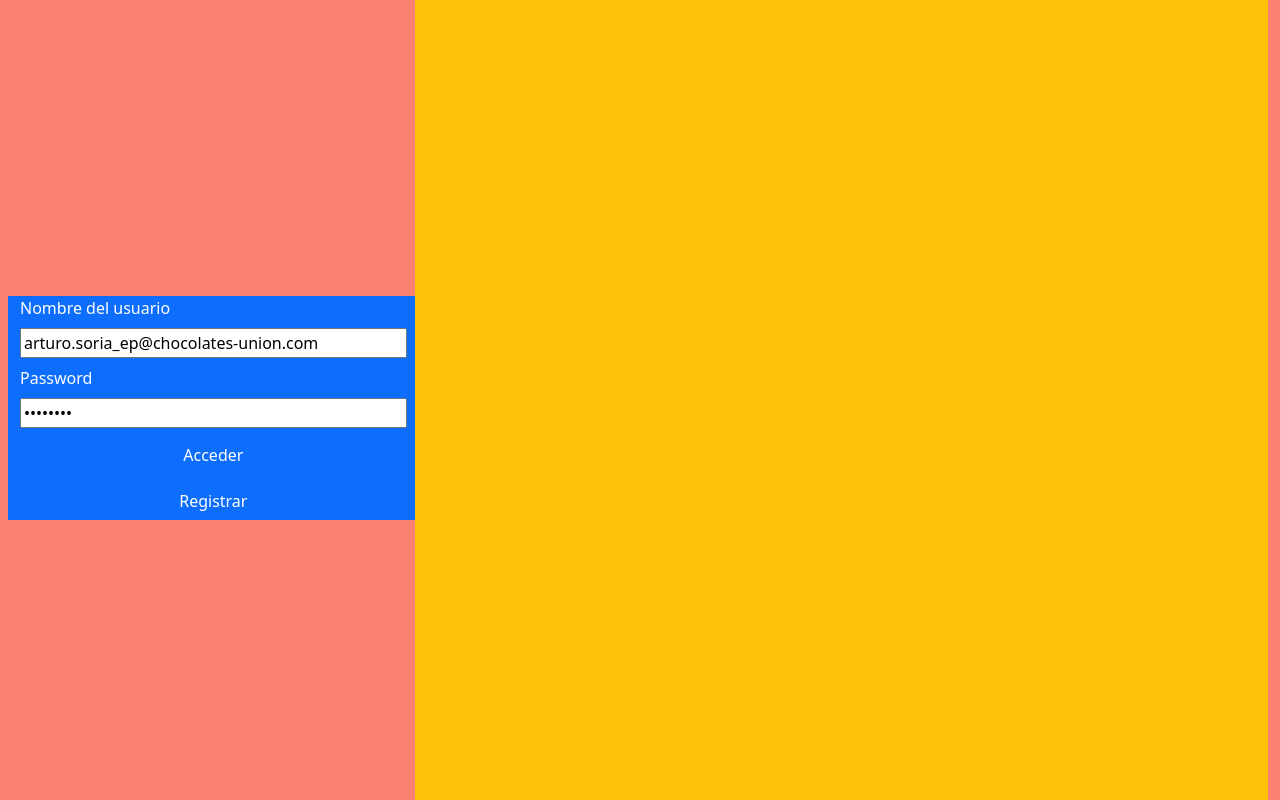
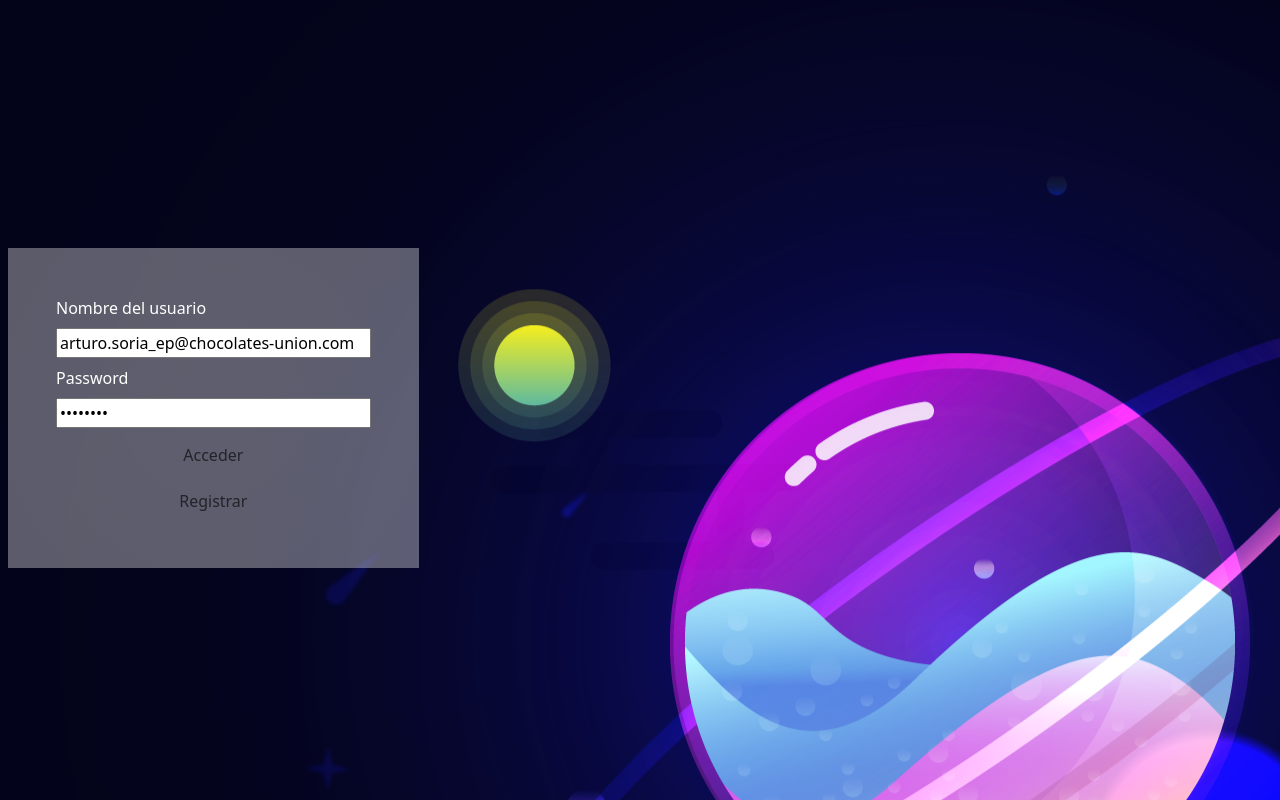
Before and after one commit to yehoshuazuniga/Bill_maker, a PHP site: page / in a window 1280 px wide. Run offline with PHP 8.4, Linux system fonts and the light colour scheme.

Commit message:
se añadio diseño

```diff
--- a/clientes.php
+++ b/clientes.php
@@ -1,9 +1,9 @@
 <?php require './php/appElementos.php';
 app::llamarLayout('header');
 ?>
-<section class="row bg-primary section_altoMinimo ">
+<section class="row">
     <h2 class=" text-center"> Clientes</h2>
-    <div class="col row h-100 p-0 m-0 ">
+    <div class="col row h-100 p-0 m-0 contenedor_vistas">
         <aside class="col col-lg-auto pe-4 col-12 " id="funcionesPagina">
             <ul class="nav d-flex flex-lg-column flex-row justify-content-around pe-md-5 pe-0 position-sticky desplaSticky ">
                 <li class="mb-lg-5 mb-0 btn listarClientes" id="panelLista">
@@ -15,7 +15,7 @@ app::llamarLayout('header');
             </ul>
         </aside>
         <!-- esta es la pestñana que aparecera cuando se registra un nuevo cliente -->
-        <div class="col-12 col-md bg-info ">
+        <div class="col-12 col-md ">
             <div id="registrar-vista" class="d-flex flex-column d-none gap-2 pb-5 pt-4">
                 <label for="dni">CIF</label>
                 <input class="form-control" type="text" name="dni" id="dni1" placeholder="G12345678">
--- a/css/mi_estilo/miFooter.css
+++ b/css/mi_estilo/miFooter.css
@@ -5,7 +5,7 @@
 
 .site-footer {
     background-color: #26272b;
-    padding: 45px 0 20px;
+    padding: px 0 20px;
     font-size: 15px;
     line-height: 24px;
     color: #737373;
--- a/css/mi_estilo/misestilos.css
+++ b/css/mi_estilo/misestilos.css
@@ -1,5 +1,12 @@
             body {
-    background: salmon;
+                background-color: rgb(8, 23, 62);
+                background-image: -moz-linear-gradient(29deg, rgba(8, 23, 62, 0.9808298319327731) 37%, rgba(132, 4, 145, 0.4458158263305322) 74%);
+                background-image: -webkit-linear-gradient(29deg, rgba(8, 23, 62, 0.9808298319327731) 37%, rgba(132, 4, 145, 0.4458158263305322) 74%);
+                background-image: linear-gradient(29deg, rgba(8, 23, 62, 0.9808298319327731) 37%, rgba(132, 4, 145, 0.4458158263305322) 74%);
+                filter: progid: DXImageTransform.Microsoft.gradient(startColorstr="#08173e", endColorstr="#840491", GradientType=1);
+                object-fit: fill;
+                background-repeat: no-repeat;
+                background-attachment: scroll;
                 color: white;
             }
 
@@ -15,12 +22,10 @@ header {
             }
 
             main {
-    background: yellowgreen;
                 padding: 20px 0;
             }
 
             aside {
-    background: turquoise;
                 padding: 20px 0;
             }
 
@@ -136,10 +141,6 @@ footer {
                 z-index: 1;
             }
 
-.botonSticky {
-    bottom: -100px;
-}
-
             .desplaSticky {
                 top: 100px;
                 position: fixed;
@@ -154,3 +155,43 @@ footer {
                 max-height: 300px;
                 overflow-y: auto;
             }
+
+            .botonSticky {
+                bottom: -110px;
+                transition: bottom .5s;
+            }
+
+            .botonSticky:hover {
+                bottom: 0;
+            }
+
+            @media (max-width: 1000px) {
+                .botonSticky {
+                    bottom: -155px;
+                }
+            }
+
+            @media (max-width: 750px) {
+                .botonSticky {
+                    bottom: -175px;
+                }
+            }
+
+            .contenedor_vistas {
+                background: rgba(255, 255, 255, 0.6);
+                background: radial-gradient(circle, rgba(255, 255, 255, 0.36) 0%, rgba(255, 255, 255, 0.35) 100%);
+            }
+
+            .contenedorInicio {
+                background-image: url('../../src/img/planet.png');
+                background-attachment: initial;
+                background-repeat: no-repeat;
+                background-position-x: 50%;
+                background-position-y: 12%;
+            }
+
+            @media (min-width: 760px) {
+                .contenedorInicio {
+                    background-position-x: 25%;
+                }
+            }
--- a/facturas.php
+++ b/facturas.php
@@ -1,9 +1,9 @@
 <?php require './php/appElementos.php';
 app::llamarLayout('header');
 ?>
-<section class="row bg-primary">
+<section class="row   fondo_section  fondo_section">
     <h2 class=" text-center"> Facturas</h2>
-    <div class="col row h-100 p-0 m-0 ">
+    <div class="col row h-100 p-0 m-0 contenedor_vistas">
         <aside class="col col-lg-auto pe-4 col-12 " id="funcionesPagina">
             <ul class="nav d-flex flex-lg-column flex-row justify-content-around pe-md-5 pe-0 position-sticky desplaSticky">
                 <li class="mb-lg-5 mb-0 btn listarClientes" id="panelLista">
@@ -15,7 +15,7 @@ app::llamarLayout('header');
             </ul>
         </aside>
         <!-- esta es la pestñana que aparecera cuando se registra un nuevo cliente -->
-        <div class="col-md bg-info    ">
+        <div class="col-md     ">
             <div id="registrar-vista" class="d-flex flex-column flex-md-row gap-2 pb-3 pt-4 align-items-start d-none row ">
                 <div class="col-12 col-md-2">
                     <label for="doc-dni-registrar">CIF / NIF de cliente</label>
--- a/index.php
+++ b/index.php
@@ -1,8 +1,7 @@
-
 <?php
-    include './php/seguridad/elPuertasYelCoyote.php';
-    session_start();
-    PuertasYcoyote::seccionDesignada();
+include './php/seguridad/elPuertasYelCoyote.php';
+session_start();
+PuertasYcoyote::seccionDesignada();
 ?>
 <!DOCTYPE html>
 <html lang="en">
@@ -18,25 +17,25 @@
 </head>
 
 <body>
-    <div class="container-fluid">
-        <section class="row pt-5 pt-md-0
+    <div class="container-fluid contenedorInicio">
+        <section class="row   fondo_sectionpt-5 pt-md-0
                                 justify-content-center
                                 vh-100">
             <div class="col-auto col-md-4
                         pd-md-5 p-0 row
                         ">
-                <div class="registro_formulario col d-grid  mx-2  mt-3 gap-2 mb-0  align-self-start align-self-md-center bg-primary" id="registro_formulario">
+                <div class="registro_formulario col d-grid  mx-2  mt-3 gap-2 mb-0  align-self-start align-self-md-center contenedor_vistas p-5" id="registro_formulario">
                     <label for="usuario_nick">Nombre del usuario</label>
                     <input type="text" id="usuario_nick" name="usuario_np" placeholder="ejemplo: Mi_usuario@email.org" value="arturo.soria_ep@chocolates-union.com">
                     <label for="usuario_password">Password</label>
                     <input type="password" id="usuario_password" name="usuario_np" autocomplete="on" value="password">
-                    <button name="boton_envio" id="envio" class="btn btn-primary"> Acceder</button>
-                    <button name="boton_registro" id="registro" class="btn btn-primary" data-bs-toggle="modal" data-bs-target="#modal-registro">Registrar</button>
+                    <button name="boton_envio" id="envio" class="btn "> Acceder</button>
+                    <button name="boton_registro" id="registro" class="btn " data-bs-toggle="modal" data-bs-target="#modal-registro">Registrar</button>
                     <!-- creacion del modal que contiene el formaulario de registro
                             solo sera visible cuando se de al boton de registrarse
 
                             -->
-                    <div class="modal fade" id="modal-registro" tabindex="-1" aria-hidden="true"  data-bs-backdrop="static">
+                    <div class="modal fade" id="modal-registro" tabindex="-1" aria-hidden="true" data-bs-backdrop="static">
                         <div class=" modal-dialog modal-dialog-centered modal-dialog-crollable">
                             <div class="modal-content bg-dark">
                                 <div class="modal-header">
@@ -71,7 +70,7 @@
                 </div>
 
             </div>
-            <div class="col col-md-8 bg-warning  d-none d-md-block "></div>
+            <div class="col col-md-8 imagenInicio  d-none d-md-block "></div>
 
         </section>
     </div>
--- a/php/layout/footer.php
+++ b/php/layout/footer.php
@@ -13,7 +13,7 @@
                             Teléfonos: 636963256 .<br>
                         </h6>
                     </div>
-                    <div class="col-md-4 col-sm-6 col-xs-12 item_footer">
+                    <div class="col-md-4 col-sm-6 col-xs-12 item_footer align-items-start">
                         <ul class="social-icons">
                             <li><a class="facebook" href="#"><i class="fa fa-facebook"><svg xmlns="http://www.w3.org/2000/svg" width="16" height="16" fill="currentColor" class="bi bi-facebook" viewBox="0 0 16 16">
                                             <path d="M16 8.049c0-4.446-3.582-8.05-8-8.05C3.58 0-.002 3.603-.002 8.05c0 4.017 2.926 7.347 6.75 7.951v-5.625h-2.03V8.05H6.75V6.275c0-2.017 1.195-3.131 3.022-3.131.876 0 1.791.157 1.791.157v1.98h-1.009c-.993 0-1.303.621-1.303 1.258v1.51h2.218l-.354 2.326H9.25V16c3.824-.604 6.75-3.934 6.75-7.951z" />
--- a/proveedores.php
+++ b/proveedores.php
@@ -1,8 +1,9 @@
 <?php require './php/appElementos.php';
 app::llamarLayout('header');
 ?>
-<section class="row bg-primary">
+<section class="row   fondo_section  fondo_section">
     <h2 class=" text-center"> Proveedores</h2>
+    <div class="col row h-100 p-0 m-0 contenedor_vistas">
 
         <aside class="col col-lg-auto pe-4 col-12 position-sticky" id="funcionesPagina">
             <ul class="nav d-flex flex-lg-column flex-row justify-content-around pe-md-5 pe-0 position-sticky desplaSticky">
@@ -15,7 +16,7 @@ app::llamarLayout('header');
             </ul>
         </aside>
         <!-- esta es la pestñana que aparecera cuando se registra un nuevo cliente -->
-    <div class="col-12 col-md bg-info">
+        <div class="col-12 col-md ">
             <div id="registrar-vista" class="d-flex flex-column d-none gap-2 pb-3">
                 <label for="nombre">Nombre proveedor</label>
                 <input class="form-control" type="text" name="nombre" id="nombre" placeholder="ej: Mi proveedor">
@@ -84,6 +85,7 @@ app::llamarLayout('header');
             </div>
             </div>
         </div>
+    </div>
 </section>
 <?php
 app::llamarLayout('footer');
```
Also changed, not shown: empleados.php (+6 -3 lines), presupuestos.php (+5 -4 lines), servicios.php (+5 -2 lines). Lines whose indentation alone changed are shown as unchanged.
